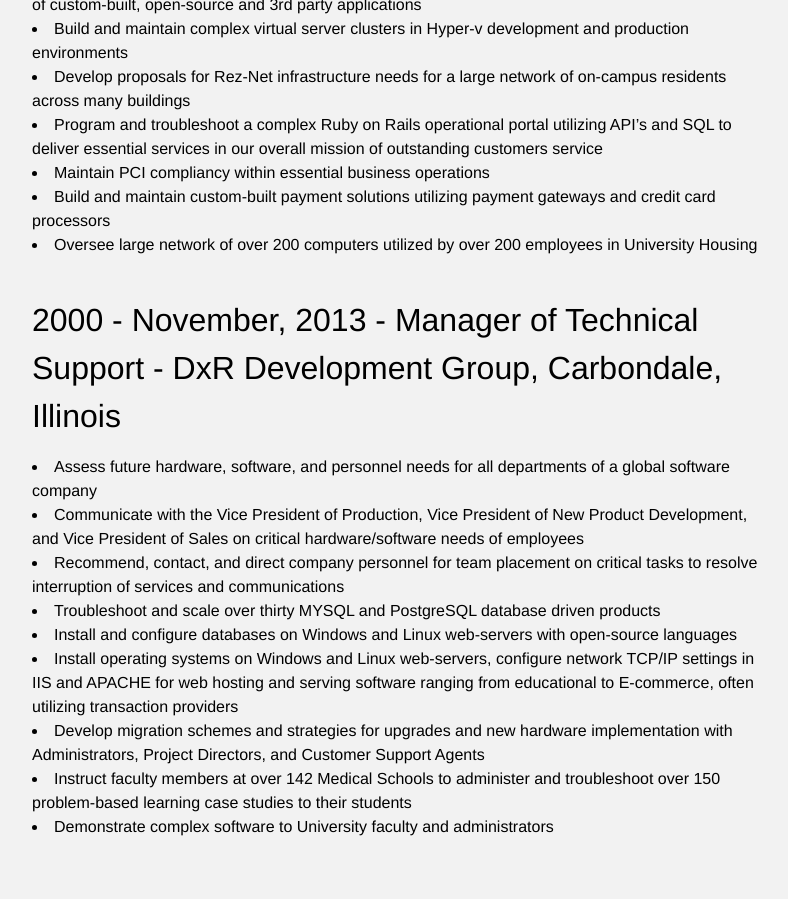
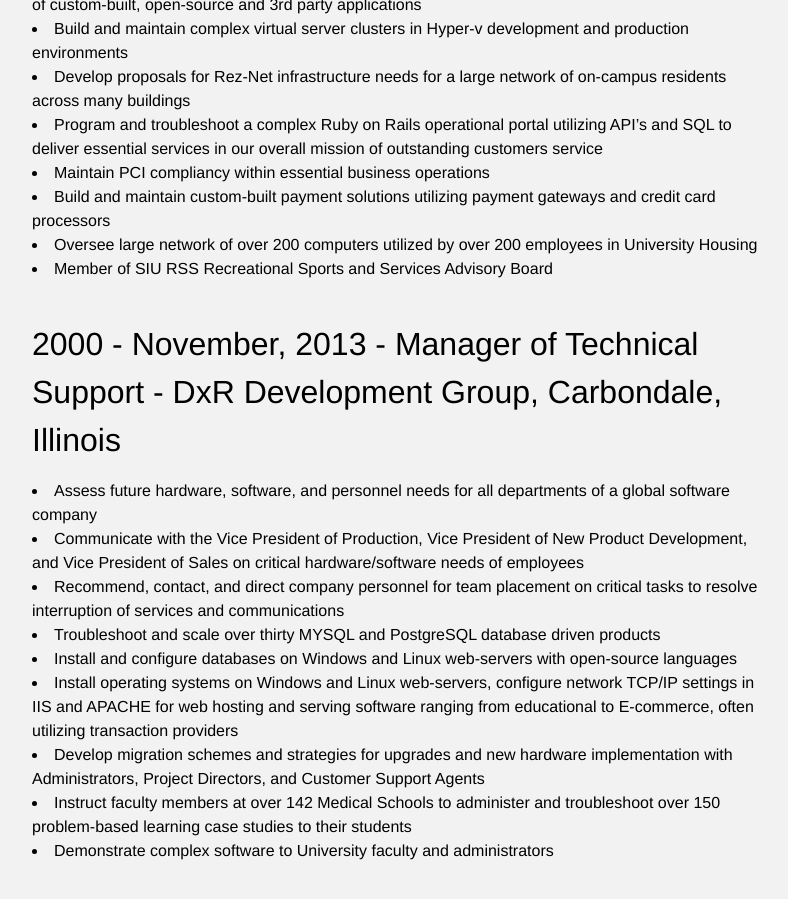
Before and after one commit to jmillersiu/jmillersiu.github.io, a Jekyll site: the page built from _posts/2021-09-21-work_experience.markdown, in a window 1280 px wide and 900 px high, scrolled down 963 px. Shown: the whole window, without its empty margins (238-1026 px from the left). Built offline with Jekyll 4.4.1, drawn with Linux system fonts in a browser that asks for light colours.

Commit message:
Update 2021-09-21-work_experience.markdown

```diff
--- a/_posts/2021-09-21-work_experience.markdown
+++ b/_posts/2021-09-21-work_experience.markdown
@@ -30,6 +30,7 @@
 <li>Maintain PCI compliancy within essential business operations</li>
 <li>Build and maintain custom-built payment solutions utilizing payment gateways and credit card processors</li>
 <li>Oversee large network of over 200 computers utilized by over 200 employees in University Housing</li>
+<li>Member of SIU RSS Recreational Sports and Services Advisory Board</li>
 <br>
 
 2000 - November, 2013 - Manager of Technical Support - DxR Development Group, Carbondale, Illinois
```
